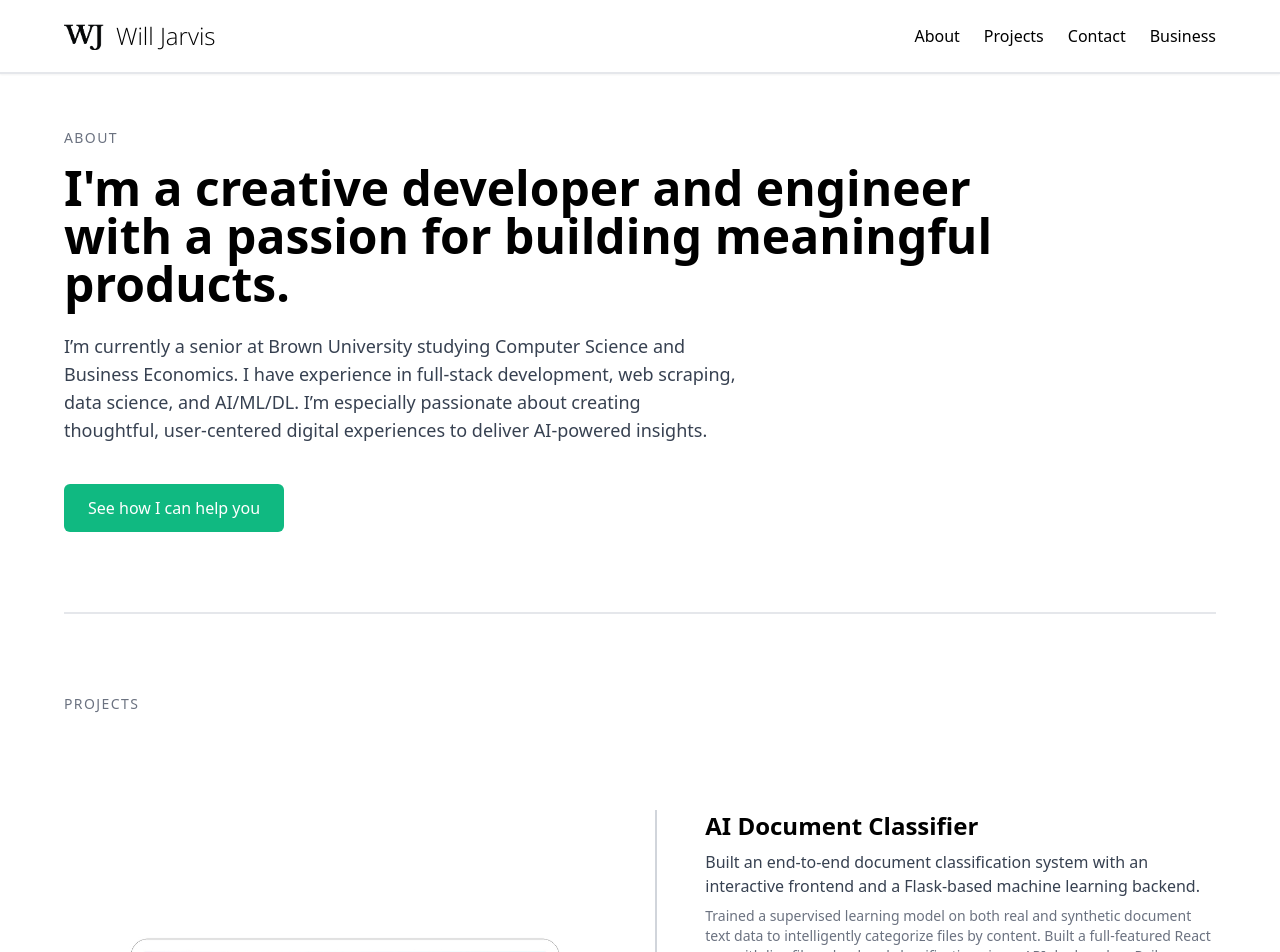
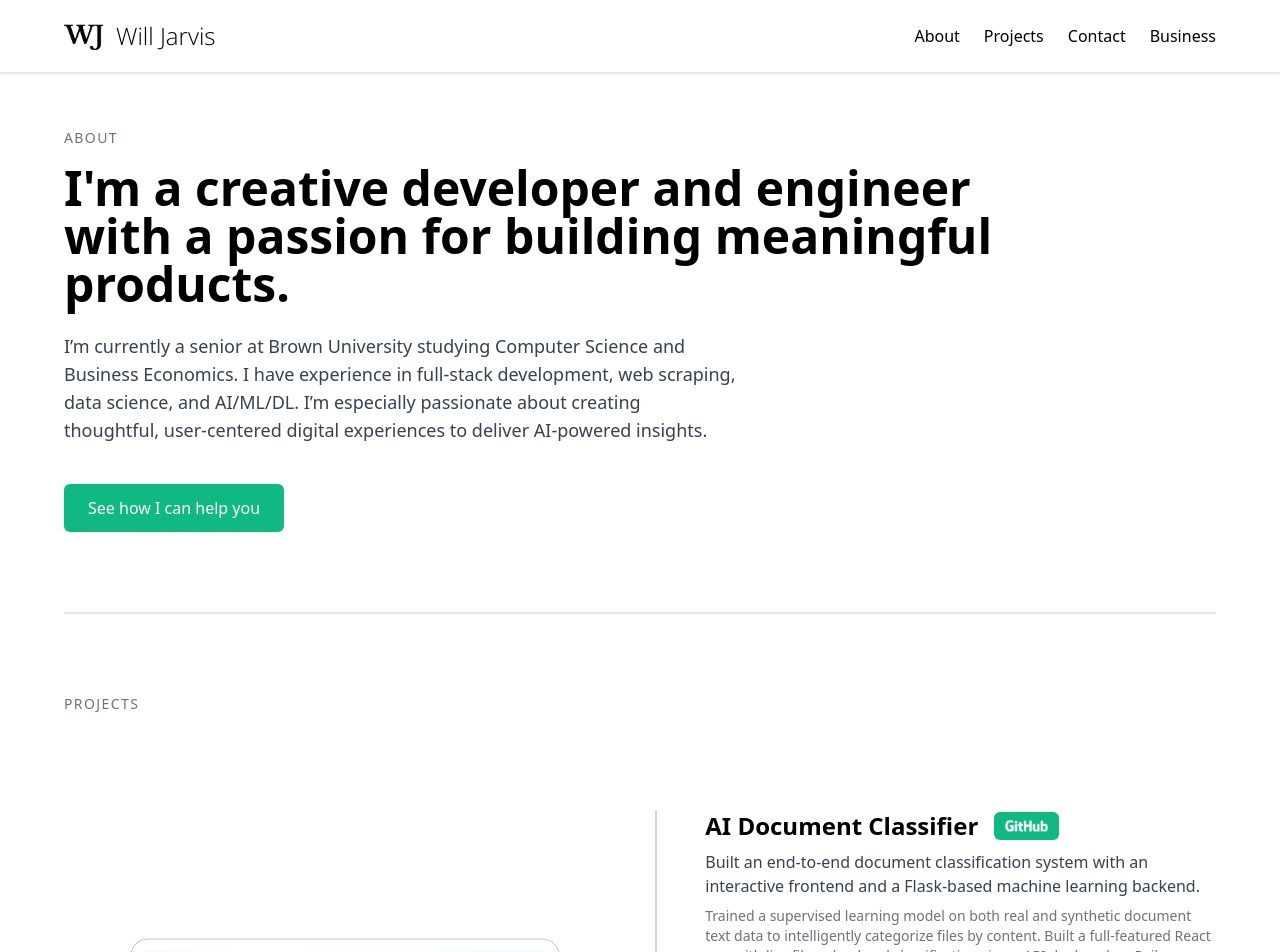
Before and after one commit to wjarvis10/wjarvis-website, a React (Vite) app: page / in a window 1280 px wide. Shown: the top 952 px of the page. Built offline with nearby package versions, Linux system fonts and the light colour scheme.

Commit message:
added github repo links

```diff
--- a/src/components/Projects.tsx
+++ b/src/components/Projects.tsx
@@ -3,6 +3,7 @@ import bfan_image from "../assets/images/bfan_demo.png";
 import webscraping_image from "../assets/images/web_scraping_2.png";
 import classifier_image from "../assets/images/drivers_license_1.jpg";
 import DocumentClassifier from "./DocumentClassifier";
+import github_logo from "../assets/images/GitHub_Logo_White.png";
 
 interface Project {
   title: string;
@@ -11,6 +12,7 @@ interface Project {
   technologies: string[];
   imageUrl?: string | ImportMeta["url"];
   component?: React.ReactNode;
+  github?: string;
 }
 
 const projects: Project[] = [
@@ -35,6 +37,7 @@ const projects: Project[] = [
     ],
     imageUrl: classifier_image,
     component: <DocumentClassifier />,
+    github: "https://github.com/wjarvis10/document_classifier",
   },
   {
     title: "BFAN – Brown Football Alumni Network",
@@ -63,6 +66,7 @@ const projects: Project[] = [
       "Built a Python web scraper, cleaned and matched product SKUs, and supported the implementation of a value-based pricing strategy.",
     technologies: ["Python", "Selenium", "Excel", "PowerPoint"],
     imageUrl: webscraping_image,
+    github: "https://github.com/wjarvis10/webscraper",
   },
 ];
 
@@ -87,7 +91,23 @@ const Projects: React.FC = () => {
             </div>
           )}
           <div className="w-full md:w-1/2 pl-6 md:pl-12 pt-10 md:pt-0 border-t md:border-t-0 md:border-l-2 border-gray-300">
-            <h2 className="text-2xl font-semibold mb-2">{project.title}</h2>
+            <div className="flex items-center align-start mb-2">
+              <h2 className="text-2xl font-semibold">{project.title}</h2>
+              {project.github && (
+                <a
+                  href={project.github}
+                  target="_blank"
+                  rel="noopener noreferrer"
+                  className="ml-4 px-2 py-1 bg-emerald-500 text-white rounded-md hover:bg-emerald-600 transition-colors"
+                >
+                  <img
+                    src={github_logo}
+                    alt="GitHub Repo"
+                    className="h-5 w-fit"
+                  />
+                </a>
+              )}
+            </div>
             <p className="text-gray-700 mb-2">{project.description}</p>
             <p className="text-gray-500 text-sm mb-4">{project.details}</p>
             <div>
```
Also changed, not shown: src/assets/images/GitHub_Logo.png (added), src/assets/images/GitHub_Logo_White.png (added).
